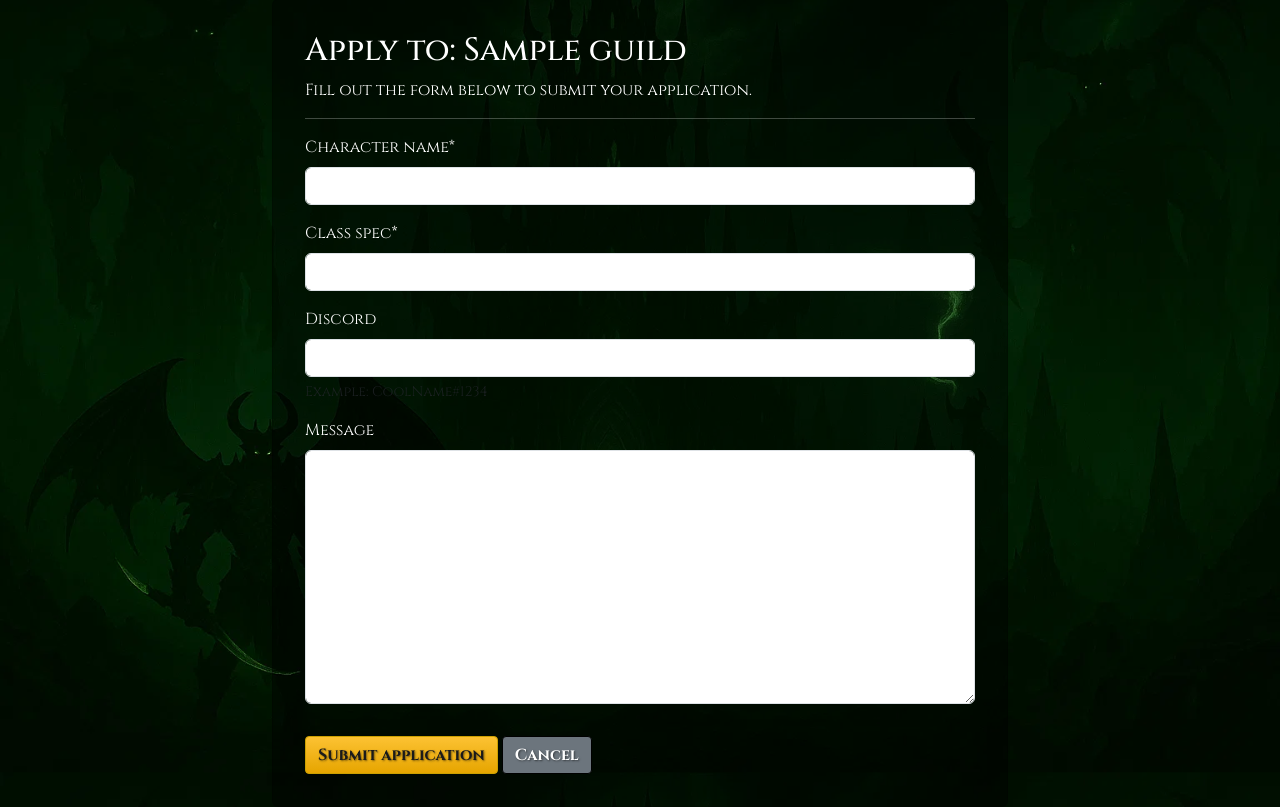
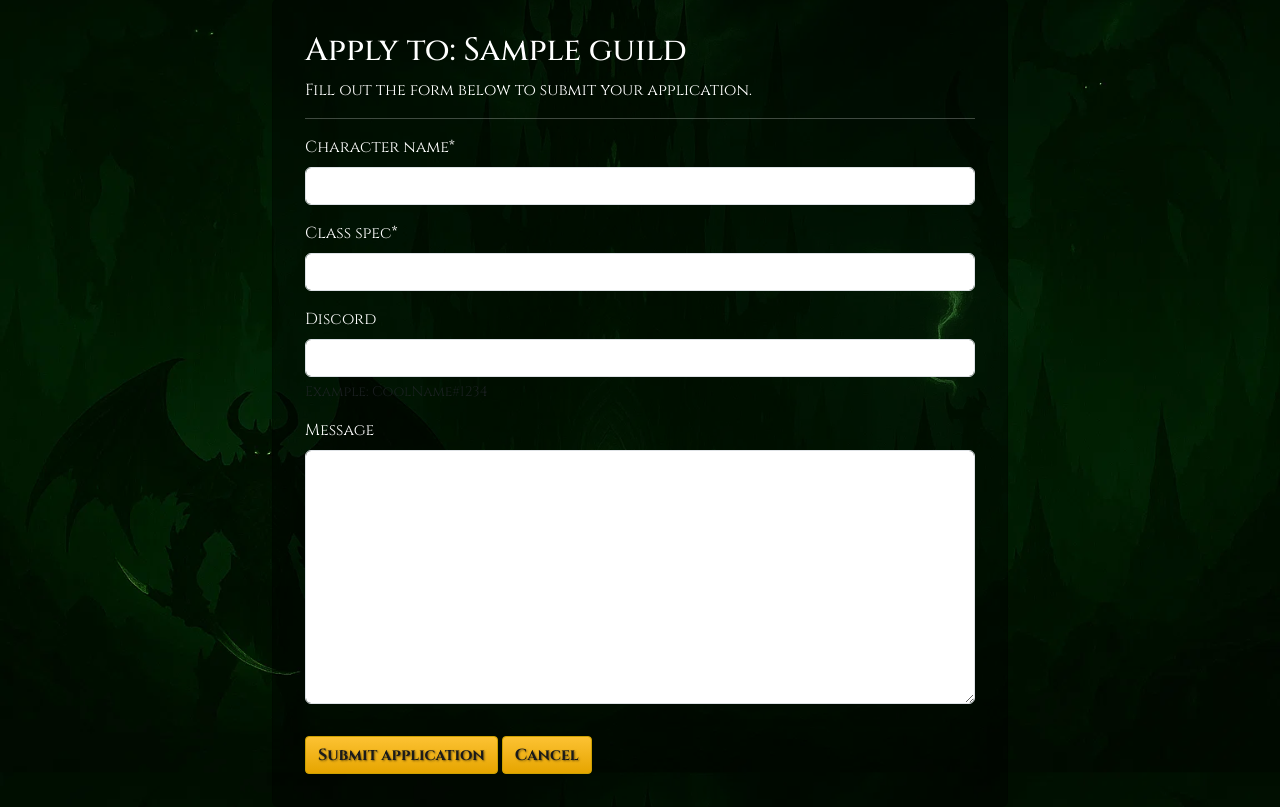
Before and after one commit to mathiase4/wow-guild-recruitment, a Django app: page /apply/1/ in a window 1280 px wide. Shown: the part 81-888 px from the top of the page. Run offline with Django 4.2, Linux system fonts and the light colour scheme; tables that the repository leaves empty hold one stand-in row (values such as "Sample post"); some libraries are stand-ins or nearby versions.

Commit message:
fix faction badge color on  detail page and unify cancel button

```diff
--- a/templates/guilds/application_form.html
+++ b/templates/guilds/application_form.html
@@ -15,7 +15,7 @@
 
                     {{ form|crispy }}
                     <button type="submit" class="btn btn-warning mt-3">Submit application</button>
-                    <a href="{% url 'guild_detail' slug=guild.slug %}" class="btn btn-secondary mt-3">Cancel</a>
+                    <a href="{% url 'guild_detail' slug=guild.slug %}" class="btn btn-warning mt-3">Cancel</a>
                 </form>
             </div>
         </div>
--- a/templates/guilds/guild_detail.html
+++ b/templates/guilds/guild_detail.html
@@ -5,7 +5,7 @@
 
 <h2>{{ guild.name }}</h2>
 <p>
-<span class="badge bg-primary">{{ guild.get_faction_display }}</span>
+<span class="badge {% if guild.faction == 'ALLIANCE' %}bg-primary{% else %}bg-danger{% endif %}">{{ guild.get_faction_display }}</span>
 <span class="text-muted">{{ guild.realm }} - {{ guild.region }}</span>
 </p>
 <hr>
```
